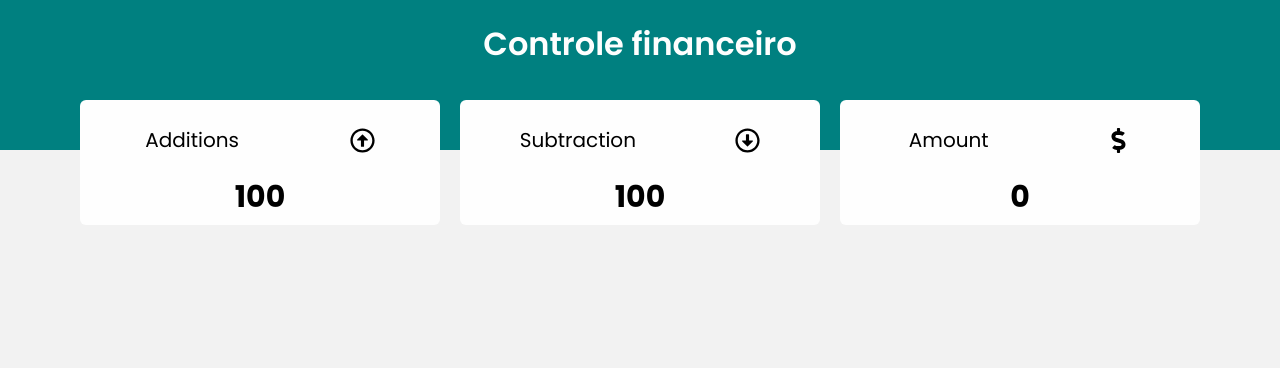
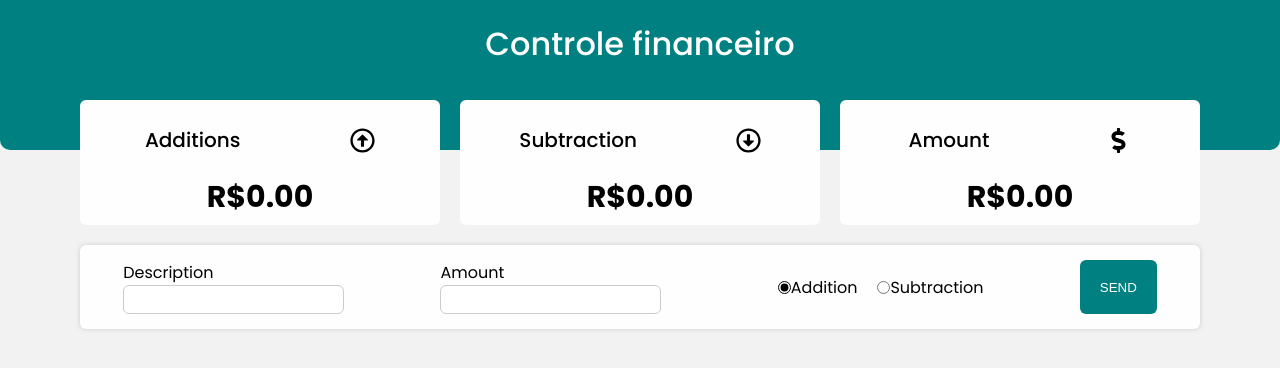
Before and after one commit to joaoVictorBAlves/myFinances, a React (Vite) app: page / in a window 1280 px wide. Shown: the top 368 px of the page. Built offline with nearby package versions, Linux system fonts and the light colour scheme.

Commit message:
Form created

```diff
--- a/src/App.jsx
+++ b/src/App.jsx
@@ -1,11 +1,42 @@
+import { useEffect, useState } from 'react';
+import Form from './components/Form';
 import Header from './components/Header';
 import Resume from './components/Resume';
 
 const App = () => {
+  const data = localStorage.getItem("transacions");
+  const [transacionsList, setTransalcionsList] = useState(
+    data ? JSON.parse(data) : []
+  )
+  const [income, setIncome] = useState(0);
+  const [expense, setExpense] = useState(0);
+  const [total, setTotal] = useState(0);
+
+  useEffect(() => {
+    const amountExpense = transacionsList
+      .filter((item) => item.expense)
+      .map((tranction) => Number(tranction.amount));
+
+    const amountIncome = transacionsList
+      .filter((item) => item.income)
+      .map((tranction) => Number(tranction.amount));
+
+    const expense = amountExpense.reduce((acc, cur) => acc + cur, 0).toFixed(2);
+    const income = amountIncome.reduce((acc, cur) => acc + cur, 0).toFixed(2);
+
+    const total = Math.abs(income - expense).toFixed(2);
+
+    setExpense(`R$${expense}`)
+    setIncome(`R$${income}`)
+    setTotal(`${Number(income) < Number(expense) ? "-" : ""}R$${total}`)
+
+  }, [transacionsList]);
+
   return (
     <>
       <Header />
-      <Resume />
+      <Resume income={income} expense={expense} total={total} />
+      <Form />
     </>
   );
 }
--- /dev/null
+++ b/src/components/Form/Form.css
@@ -0,0 +1,53 @@
+form{
+    max-width: 1120px;
+    margin: 20px auto;
+    width: 98%;
+    background-color: #FEFEFE;
+    box-shadow: 0px 0px 5px #CCC;
+    border-radius: 6px;
+    display: flex;
+    justify-content: space-around;
+    padding: 15px 0px;
+    gap: 10px;
+}
+
+.content-input{
+    display: flex;
+    flex-direction: column;
+}
+
+.content-input input{
+   outline: none;
+   border-radius: 6px;
+   padding: 5px 10px;
+   font-size: 15px;
+   border: 1px solid #CCC;
+}
+
+.radio-group{
+    display: flex;
+    align-items: center;
+}
+
+.radio-group input{
+    margin-left: 20px;
+    accent-color: black;
+    margin-top: 0;
+}
+
+button{
+    margin: 0;
+    padding: 5px 20px;
+    border: none;
+    border-radius: 6px;
+    cursor: pointer;
+    color: white;
+    background-color: teal;
+}
+
+@media (max-width: 750px) {
+    form{
+        display: grid;
+        width: 90%;
+    }
+}
--- /dev/null
+++ b/src/components/Form/index.jsx
@@ -0,0 +1,36 @@
+import { useEffect, useState } from 'react';
+import './Form.css'
+
+const Form = () => {
+    const [desc, setDesc] = useState("")
+    const [amount, setAmount] = useState("")
+    const [isExpensive, setExpensive] = useState(false)
+
+    const handleSave = () => {
+
+    }
+
+    return (
+        <form onSubmit={handleSave()}>
+            <div className="content-input">
+                <label htmlFor="description">Description</label>
+                <input id='description' type="number" value={desc} onChange={(e) => setDesc(e.target.value)} />
+            </div>
+
+            <div className="content-input">
+                <label htmlFor="amount">Amount</label>
+                <input id='amount' type="number" value={amount} onChange={(e) => setAmount(e.target.value)} />
+            </div>
+
+            <div className="radio-group">
+                <input type="radio" name="group1" id="add" defaultChecked onChange={() => setExpensive(!isExpensive)} />
+                Addition
+                <input type="radio" name="group1" id="sub" onChange={() => setExpensive(!isExpensive)}/>
+                Subtraction
+            </div>
+            <button>SEND</button>
+        </form>
+    );
+}
+
+export default Form
--- a/src/components/Header/Header.css
+++ b/src/components/Header/Header.css
@@ -2,10 +2,11 @@
     height: 150px;
     text-align: center;
     background-color: teal;
+    border-radius: 0px 0px 10px 10px;
 }
 
 .header h1{
     padding-top: 20px;
     color: #fefefe;
-    font-weight: 600;
+    font-weight: 500;
 }
--- a/src/components/Resume/Resume.css
+++ b/src/components/Resume/Resume.css
@@ -10,6 +10,7 @@
 
 @media (max-width: 750px) {
     .resume{
+        width: 90%;
         gap: 10px;
     }
 }
--- a/src/components/Resume/index.jsx
+++ b/src/components/Resume/index.jsx
@@ -6,12 +6,12 @@ import {
     FaDollarSign
 } from 'react-icons/fa';
 
-const Resume = () => {
+const Resume = ({income, expense, total}) => {
     return (
         <div className="resume">
-            <ResumeItem title="Additions" testValue={100} Icon={FaRegArrowAltCircleUp} />
-            <ResumeItem title="Subtraction" testValue={100} Icon={FaRegArrowAltCircleDown} />
-            <ResumeItem title="Amount" testValue={0} Icon={FaDollarSign} />
+            <ResumeItem title="Additions" testValue={income} Icon={FaRegArrowAltCircleUp} />
+            <ResumeItem title="Subtraction" testValue={expense} Icon={FaRegArrowAltCircleDown} />
+            <ResumeItem title="Amount" testValue={total} Icon={FaDollarSign} />
         </div>
     );
 }
--- a/src/components/ResumeItem/ResumeItem.css
+++ b/src/components/ResumeItem/ResumeItem.css
@@ -27,6 +27,7 @@ svg {
 /* title */
 p {
     font-size: 20px;
+    font-weight: 500;
 }
 
 /* total */
```
